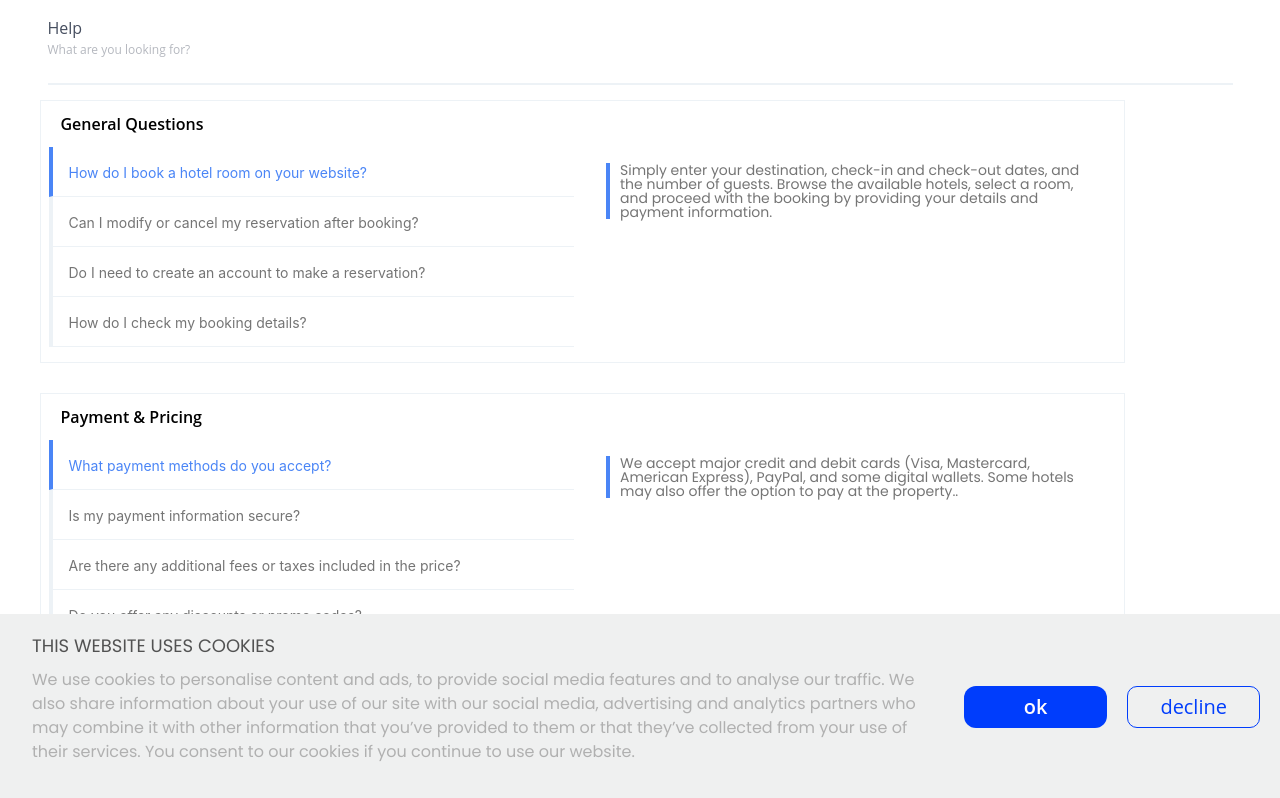
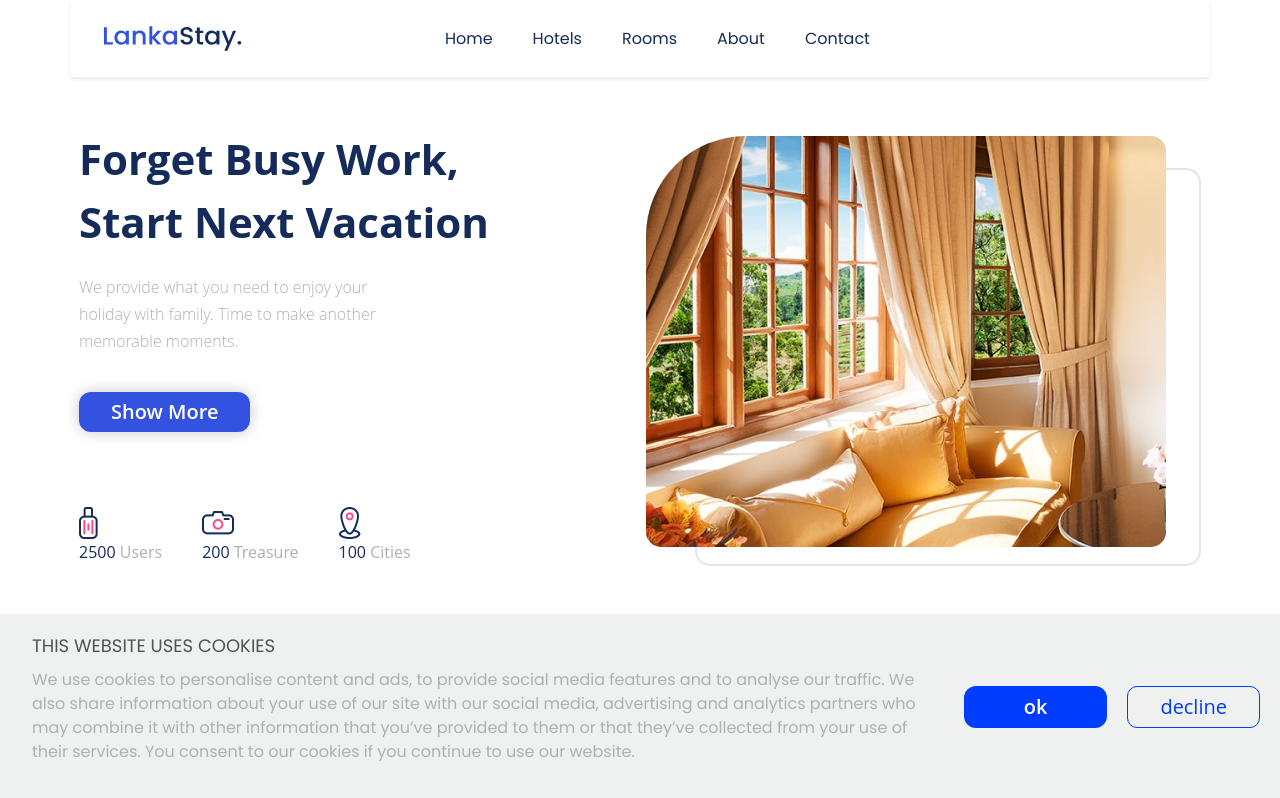
Before and after one commit to nursahtuncel/Lankastay, a React (Vite) app: page / in a window 1280 px wide. Shown: the top 798 px of the page. Built offline with nearby package versions, Linux system fonts and the light colour scheme.

Commit message:
[JA-89] - help component homepage'den aldırıldı

```diff
--- a/src/pages/Homepage/index.jsx
+++ b/src/pages/Homepage/index.jsx
@@ -4,19 +4,16 @@ import Hero from "../../components/HeroSection";
 import FilterBar from "../../components/HeroSection/FilterBar";
 import "./styles.scss";
 import MostPickedSection from "../../components/MostPickedSection/MostPicked";
-import Help from "../../components/HelpCenterComponent";
 
 const Homepage = () => {
   return (
-  <div className="homepage">
-        <Help/>
-    <HeaderImplementationComponent />
+    <div className="homepage">
+      <HeaderImplementationComponent />
       <Hero />
       <FilterBar />
 
       <MostPickedSection />
       <Footer />
-
     </div>
   );
 };
```
